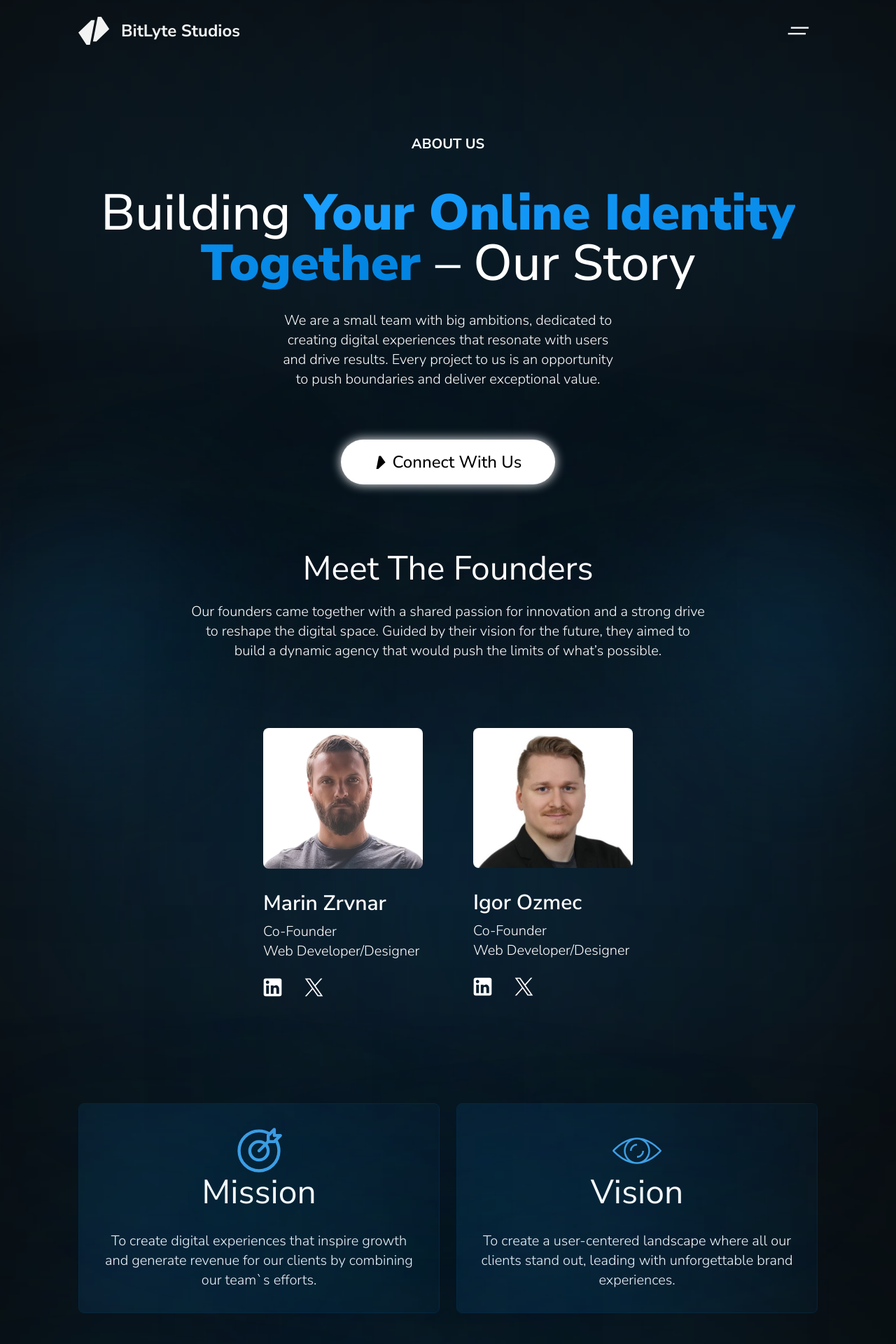
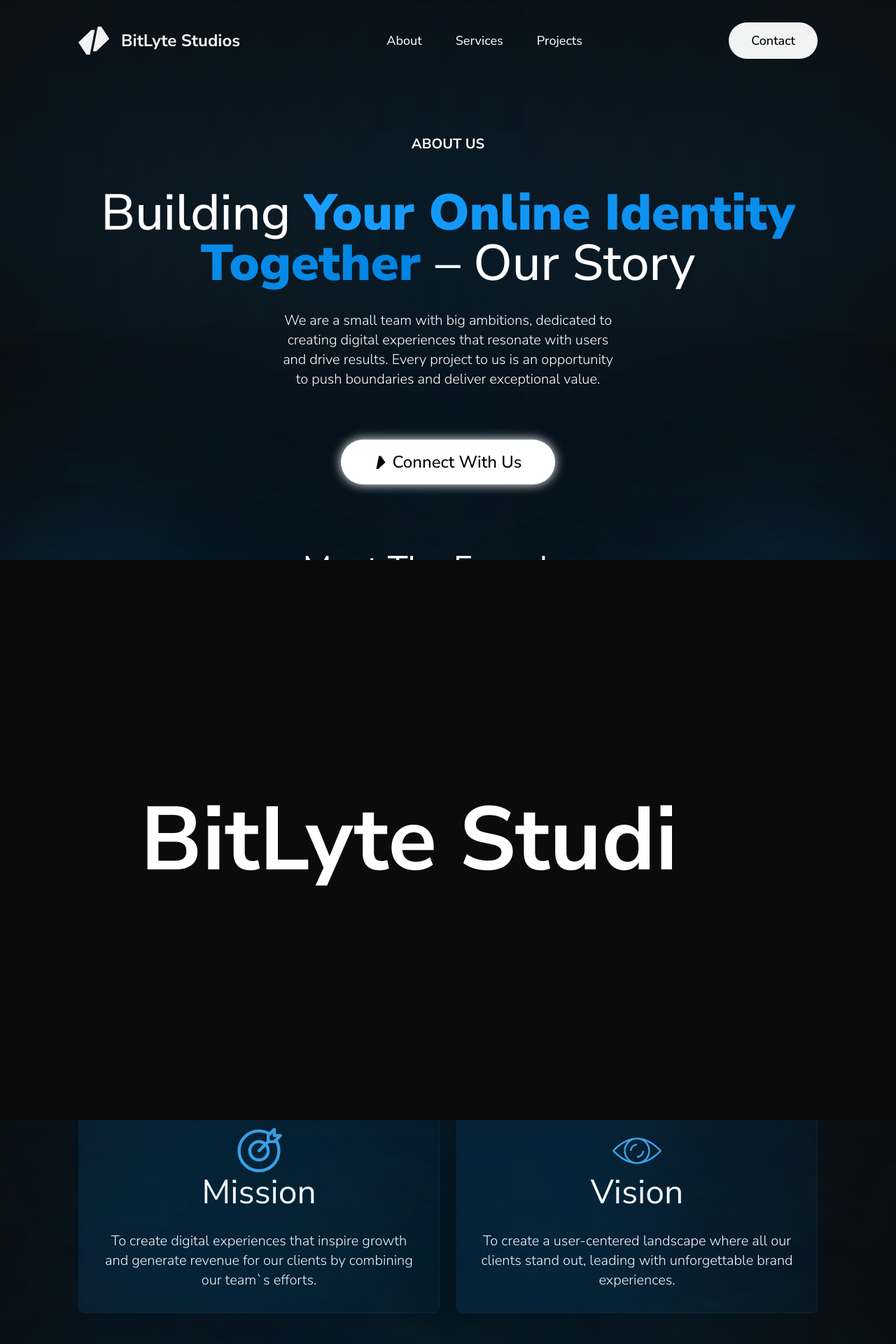
Before and after one commit to zrvnarmarin/BitLyte-Studios-Website, a Next.js app: page /about-us in a window 1280 px wide. Shown: the top 1920 px of the page at 70% size. Built offline with nearby package versions, Linux system fonts and the light colour scheme.

Commit message:
added animated page transitions through; added new navbar; installed gsap library;

```diff
--- a/app/(home-sections)/ProjectsSection.tsx
+++ b/app/(home-sections)/ProjectsSection.tsx
@@ -51,7 +51,7 @@
   imageSrc,
 }: ProjectCardProps) => {
   return (
-    <div className="relative overflow-hidden flex flex-col lg:flex-row rounded-lg">
+    <div className="relative overflow-hidden flex flex-col lg:flex-row rounded-lg border-[0.5px] border-[#0a2030]">
       {/* Project image */}
       <div className="relative w-full h-[250px] xs:h-[300px] sm:h-[400px] lg:h-auto flex items-center bg-[#ffffff] z-20">
         <Image
--- a/app/(home-sections)/ServicesSection.tsx
+++ b/app/(home-sections)/ServicesSection.tsx
@@ -16,6 +16,7 @@
       <div className="relative w-full flex flex-col items-center gap-6 pt-4 sm:pt-8 md:pt-12">
         {serviceCategoriesData.map((serviceCategory) => (
           <ServiceCategoryCard
+            key={serviceCategory.id}
             id={serviceCategory.id}
             title={serviceCategory.title}
             services={serviceCategory.services}
--- a/app/components/Navbar.tsx
+++ b/app/components/Navbar.tsx
@@ -3,6 +3,9 @@
 import React, { useState } from "react";
 import Link from "next/link";
 import { UseScrollPosition } from "../utils/hooks/UseScrollPosition";
+import TransitionLink from "./TransitionLink";
+import { LogoArrowRight } from "../(home-sections)/ProjectsSection";
+import { navbarLinks } from './NavigationFullScreen';
 
 export default function Navbar({
   onOpenSidebar,
@@ -15,8 +18,10 @@
   return (
     <nav
       className={`w-full fixed z-50 opacity-95  ${
-        scrollPosition > 20 ? "opacity-90 bg-[#0b0b0b] backdrop-blur-xl duration-700" : ""
-      } } flex flex-row justify-between items-center lg:bg-inherit px-8 md:px-14 lg:px-24 xl:px-28 2xl:px-32 3xl:px-72 py-4 3xl:py-6`}
+        scrollPosition > 20
+          ? "opacity-90 bg-[#0b0b0b] backdrop-blur-xl duration-700 3xl:py-4"
+          : "duration-300"
+      } } duration-300 flex flex-row justify-between items-center lg:bg-inherit px-8 md:px-14 lg:px-24 xl:px-28 2xl:px-32 3xl:px-72 py-4 lg:py-8 3xl:py-6`}
     >
       <Link href={`/`}>
         <div className="flex items-center gap-2 lg:gap-4">
@@ -27,7 +32,11 @@
         </div>
       </Link>
 
-      <div className="flex flex-row items-center gap-2">
+      <div className="flex flex-row items-center gap-12">
+        {navbarLinks.map(navbarLink =>
+          <TransitionLink key={navbarLink.name} style={`font-medium text-lg text-[#ffffff]`} href={navbarLink.link} label={navbarLink.name} />
+        )}
+
         {/* <div className="text-3xl text-red-300 z-40">
           <Link
             href={`/contact`}
@@ -36,7 +45,7 @@
             <LogoArrowRight fillColor="#ffffff" />
             Contact Us
           </Link>
-        </div> */}
+        </div>
         <div
           onClick={() => onOpenSidebar()}
           className="flex items-center justify-center z-40"
@@ -44,8 +53,14 @@
           <button className="cursor-pointer">
             <MenuButton />
           </button>
-        </div>
+        </div> */}
       </div>
+
+      <TransitionLink
+        href={`/contact`}
+        label={`Contact`}
+        style={`relative overflow-hidden w-fit flex items-center gap-2 py-3  px-8 text-[#000000] bg-[#ffffff] rounded-full font-medium text-lg`}
+      />
     </nav>
   );
 }
--- a/app/components/NavigationFullScreen.tsx
+++ b/app/components/NavigationFullScreen.tsx
@@ -146,11 +146,11 @@
   );
 };
 
-const navbarLinks = [
-  {
-    name: "Home",
-    link: "/",
-  },
+export const navbarLinks = [
+  // {
+  //   name: "Home",
+  //   link: "/",
+  // },
   {
     name: "About",
     link: "/about-us",
@@ -163,10 +163,10 @@
     name: "Projects",
     link: "/projects"
   },
-  {
-    name: "Contact",
-    link: "/contact",
-  }
+  // {
+  //   name: "Contact",
+  //   link: "/contact",
+  // }
 ];
 
 export type NavbarLink = {
--- a/app/components/TestimonialsSection.tsx
+++ b/app/components/TestimonialsSection.tsx
@@ -3,7 +3,6 @@
 import SectionWrapper from "@/app/components/SectionWrapper";
 import "../../public/test.css";
 import TestimonialExampleImage from "../../public/Rectangle 1 (3).svg";
-import { LeftArrow, RightArrow } from "@/app/(home-sections)/ServicesSection";
 
 export default function TestimonialsSection() {
   return (
@@ -12,28 +11,6 @@
         <h2 className="w-full text-[35px] sm:text-[44px] lg:text-5xl text-[#ffffff] font-medium xs:font-normal text-start z-20">
           What our clients say
         </h2>
-
-        <div className="hidden lg:flex items-center justify-center gap-4">
-          <button className="relative overflow-hidden rounded-full p-4 duration-300 rotate-180 border-[0.5px] border-[#0a2030] shadow-[0_0_5px_0_rgba(255,255,255,1)] hover:shadow-[0_0_10px_0_rgba(255,255,255,1)]">
-            {/* Gradient background */}
-            <div className="w-full h-full absolute right-0 bottom-0 bg-gradient-to-r from-[#1a4869] to-[#002139] z-10 blur-[20px]"></div>
-
-            {/* Icon */}
-            <span className="relative z-20">
-              <RightArrow />
-            </span>
-          </button>
-
-          <button className="relative overflow-hidden rounded-full p-4 duration-300 border-[0.5px] border-[#0a2030] shadow-[0_0_5px_0_rgba(255,255,255,1)] hover:shadow-[0_0_10px_0_rgba(255,255,255,1)]">
-            {/* Gradient background */}
-            <div className="w-full h-full absolute right-0 bottom-0 bg-gradient-to-r from-[#1a4869] to-[#002139] z-10 blur-[20px]"></div>
-
-            {/* Icon */}
-            <span className="relative z-20">
-              <RightArrow />
-            </span>
-          </button>
-        </div>
       </div>
 
       <div className="flex items-center justify-between pt-4 sm:pt-8 md:pt-12">
@@ -53,9 +30,14 @@
         </div>
       </div>
 
-      {/* <div className="w-full pt-8">
-        <div className="h-[0.1px] w-full bg-[#313131]"></div>
-      </div> */}
+      <div className="hidden lg:flex items-center justify-center gap-2">
+        <span className="w-2 h-2 rounded-full bg-[#55b8ff]"></span>
+        <span className="w-2 h-2 rounded-full bg-[#55b8ff]"></span>
+        <span className="w-2 h-2 rounded-full bg-[#55b8ff]"></span>
+        <span className="w-2 h-2 rounded-full bg-[#55b8ff]"></span>
+        <span className="w-2 h-2 rounded-full bg-[#55b8ff]"></span>
+        <span className="w-2 h-2 rounded-full bg-[#55b8ff]"></span>
+      </div>
     </SectionWrapper>
   );
 }
--- /dev/null
+++ b/app/components/TransitionLink.tsx
@@ -0,0 +1,32 @@
+"use client"
+
+import { usePathname, useRouter } from "next/navigation"
+import { animatePageOut } from "../utils/animations/animations"
+import { ReactNode } from "react";
+
+interface Props {
+    href: string;
+    label:string;
+    style: string;
+    children?: ReactNode
+}
+
+const TransitionLink = ({ href, label, style, children } : Props) => {
+    const router = useRouter()
+    const pathname = usePathname()
+
+    const handleClick = () => {
+        if (pathname !== href) {
+            animatePageOut(href, router)
+        }
+    }
+
+    return (
+        <button className={style} onClick={handleClick}>
+            {label}
+            {children}
+        </button>
+    )
+}
+
+export default TransitionLink
--- /dev/null
+++ b/app/template.tsx
@@ -0,0 +1,40 @@
+"use client";
+
+import { useEffect } from "react";
+import { animatePageIn } from "./utils/animations/animations";
+
+export default function Template({ children }: { children: React.ReactNode }) {
+  useEffect(() => {
+    animatePageIn();
+  }, []);
+
+  return (
+      <div className="z-40">
+        <div
+          id="banner-1"
+          className="min-h-screen bg-[#0b0b0b] fixed top-0 left-0 w-1/4 z-50"
+        />
+        <div
+          id="banner-2"
+          className="min-h-screen bg-[#0b0b0b] flex items-center justify-end fixed top-0 left-1/4 w-1/4 z-50 pr-4 "
+        >
+          <p className="flex flex-col text-[#ffffff] text-lg sm:text-xl lg:text-9xl font-bold">
+            BitLyte
+          </p>
+        </div>
+        <div
+          id="banner-3"
+          className="min-h-screen bg-[#0b0b0b] flex items-center justify-start fixed top-0 left-2/4 w-1/4 z-50 pl-4 "
+        >
+          <p className="text-[#ffffff] text-lg sm:text-xl lg:text-9xl font-bold">
+            Studios
+          </p>
+        </div>
+        <div
+          id="banner-4"
+          className="min-h-screen bg-[#0b0b0b]  fixed top-0 left-3/4 w-1/4 z-50"
+        />
+        {children}
+      </div>
+  );
+}
--- /dev/null
+++ b/app/utils/animations/animations.ts
@@ -0,0 +1,41 @@
+import gsap from 'gsap'
+import { AppRouterInstance } from 'next/dist/shared/lib/app-router-context.shared-runtime'
+
+export const animatePageIn = () => {
+    const bannerOne = document.getElementById('banner-1')
+    const bannerTwo = document.getElementById('banner-2')
+    const bannerThree = document.getElementById('banner-3')
+    const bannerFour = document.getElementById('banner-4')
+
+    if (bannerOne && bannerTwo && bannerThree && bannerFour) {
+        const tl = gsap.timeline()
+
+        tl.set([bannerOne, bannerTwo, bannerThree, bannerFour], {
+            yPercemt: 0,
+        }).to([bannerOne, bannerTwo, bannerThree, bannerFour], {
+            yPercent: 100,
+            stagger: 0.2
+        })
+    }
+}
+
+export const animatePageOut = (href: string, router: AppRouterInstance) => {
+    const bannerOne = document.getElementById('banner-1')
+    const bannerTwo = document.getElementById('banner-2')
+    const bannerThree = document.getElementById('banner-3')
+    const bannerFour = document.getElementById('banner-4')
+
+    if (bannerOne && bannerTwo && bannerThree && bannerFour) {
+        const tl = gsap.timeline()
+
+        tl.set([bannerOne, bannerTwo, bannerThree, bannerFour], {
+            yPercent: -100,
+        }).to([bannerOne, bannerTwo, bannerThree, bannerFour], {
+            yPercent: 0,
+            stagger: 0.2,
+            onComplete: () => {
+                router.push(href)
+            }
+        })
+    }
+}
--- a/package.json
+++ b/package.json
@@ -10,6 +10,7 @@
   },
   "dependencies": {
     "framer-motion": "^11.5.4",
+    "gsap": "^3.12.5",
     "next": "^14.2.13",
     "react": "^18",
     "react-dom": "^18"
```
Also changed, not shown: 1 other file (tests, documents, lock files or other folders).
